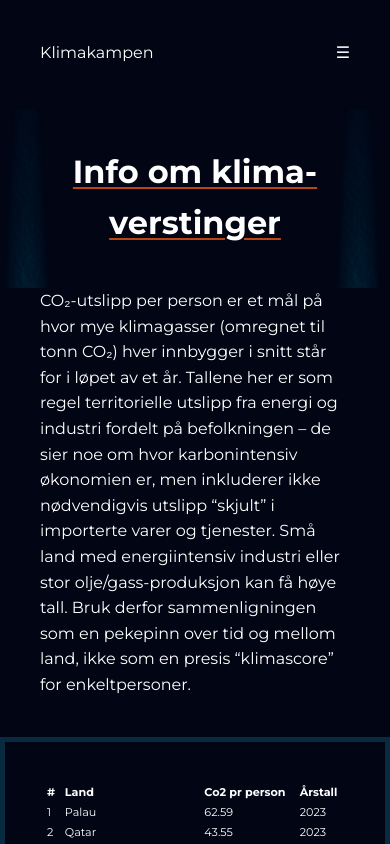
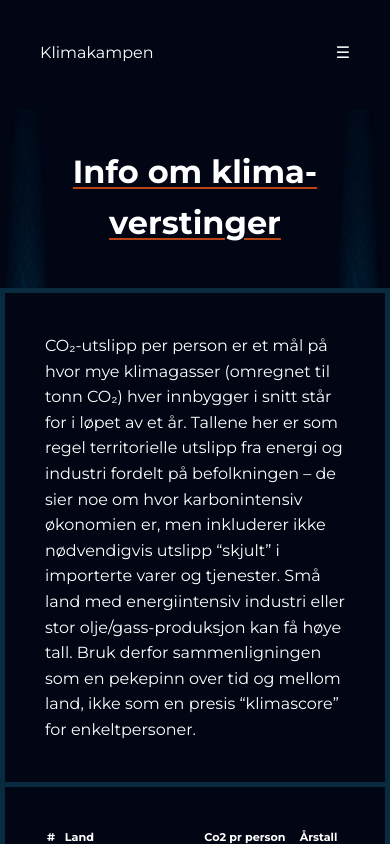
Before and after one commit to alekskosta/klimakampen, a Next.js app: page /klima-verstinger in a window 390 px wide. Shown: the top 844 px of the page. Built offline with nearby package versions, Linux system fonts and the light colour scheme.

Commit message:
Fjernet padding section mobil

```diff
--- a/app/globals.css
+++ b/app/globals.css
@@ -98,8 +98,10 @@ a {
   z-index: 20;
   max-width: 798px;
   margin-inline: auto;
-  padding: 0px 2.5rem;
-  padding-bottom: 2.5rem;
+  padding: 2.5rem;
+  border-top: 5px solid #082b3f;
+  border-left: 5px solid #082b3f;
+  border-right: 5px solid #082b3f;
   background-color: #010514;
 }
 
@@ -189,3 +191,9 @@ img {
   border: 0.0625rem solid #b94515;
   animation: growAndFade 2s ease-out forwards;
 }
+
+@media (max-width: 700px) {
+  .climateSection {
+    padding: 0;
+  }
+}
```
